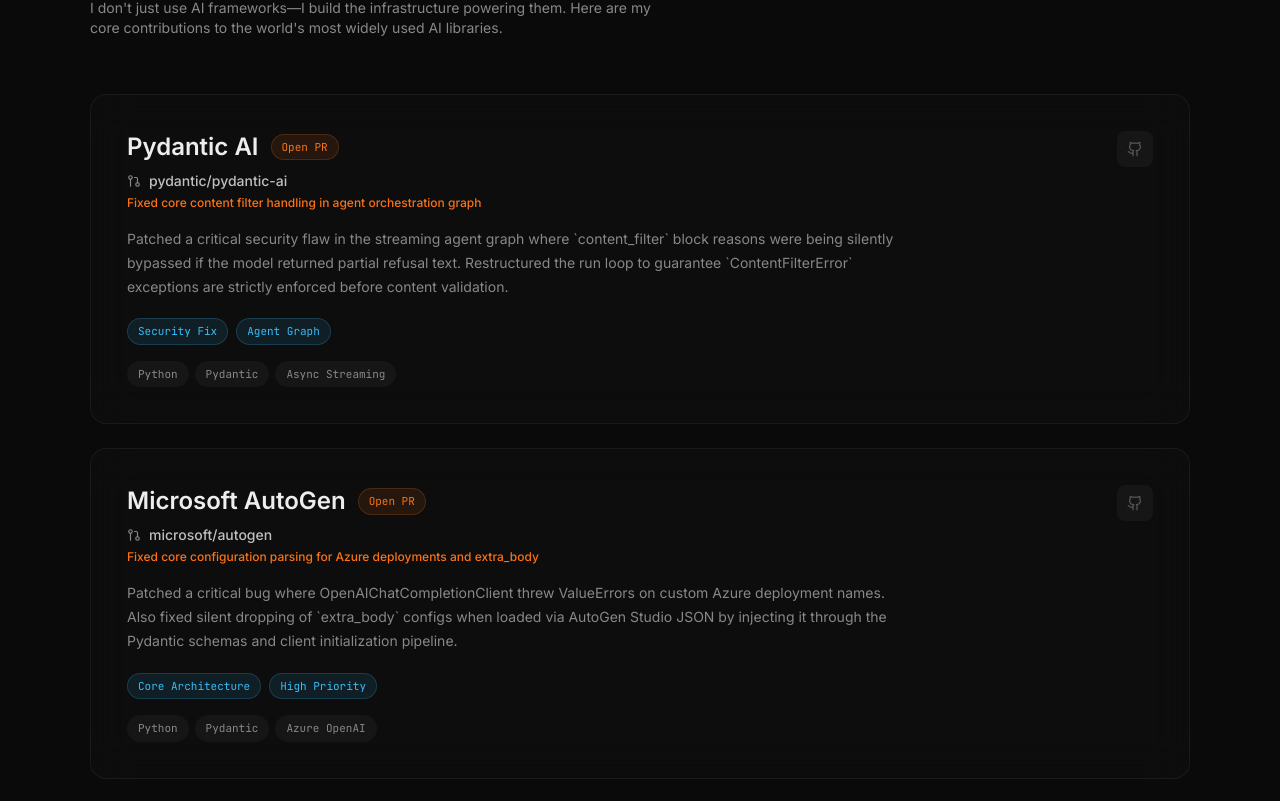
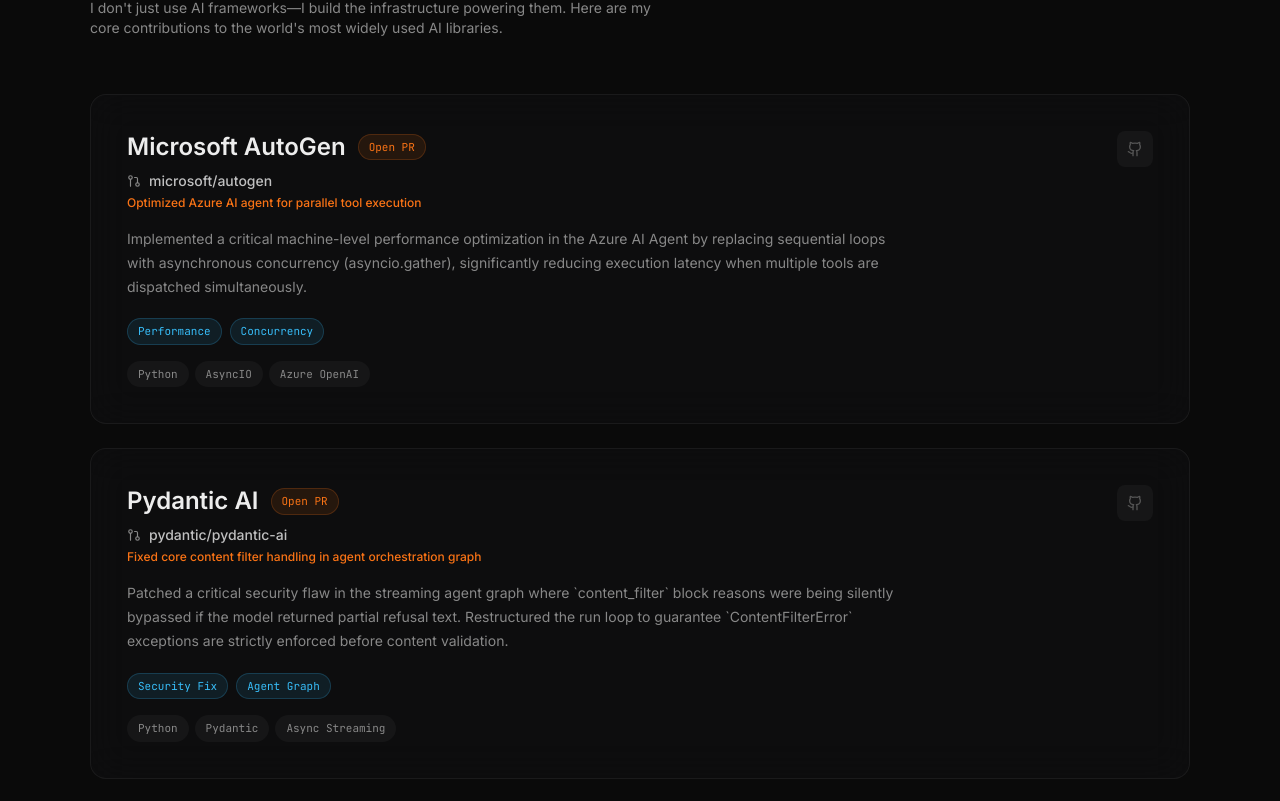
Before and after one commit to mukktinaadh/portfolio-26, a Next.js app: page / in a window 1280 px wide. Shown: the part 2859-3660 px from the top of the page. Built offline with nearby package versions, Linux system fonts and the light colour scheme.

Commit message:
feat: Add Autogen parallelization PR to Open Source contributions

```diff
--- a/components/OpenSource.tsx
+++ b/components/OpenSource.tsx
@@ -4,6 +4,18 @@
 import { Github, GitPullRequest } from "lucide-react";
 
 const contributions = [
+  {
+    title: "Microsoft AutoGen",
+    repo: "microsoft/autogen",
+    tagline: "Optimized Azure AI agent for parallel tool execution",
+    status: "Open PR",
+    statusColor: "chip-orange",
+    description:
+      "Implemented a critical machine-level performance optimization in the Azure AI Agent by replacing sequential loops with asynchronous concurrency (asyncio.gather), significantly reducing execution latency when multiple tools are dispatched simultaneously.",
+    tech: ["Python", "AsyncIO", "Azure OpenAI"],
+    metrics: ["Performance", "Concurrency"],
+    github: "https://github.com/microsoft/autogen/pull/7959",
+  },
   {
     title: "Pydantic AI",
     repo: "pydantic/pydantic-ai",
```
